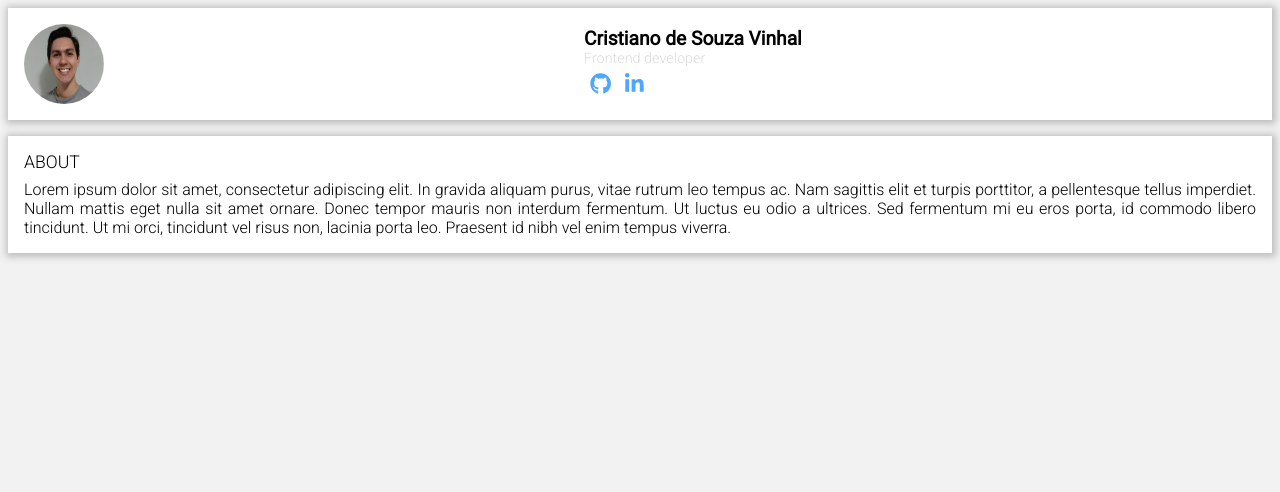
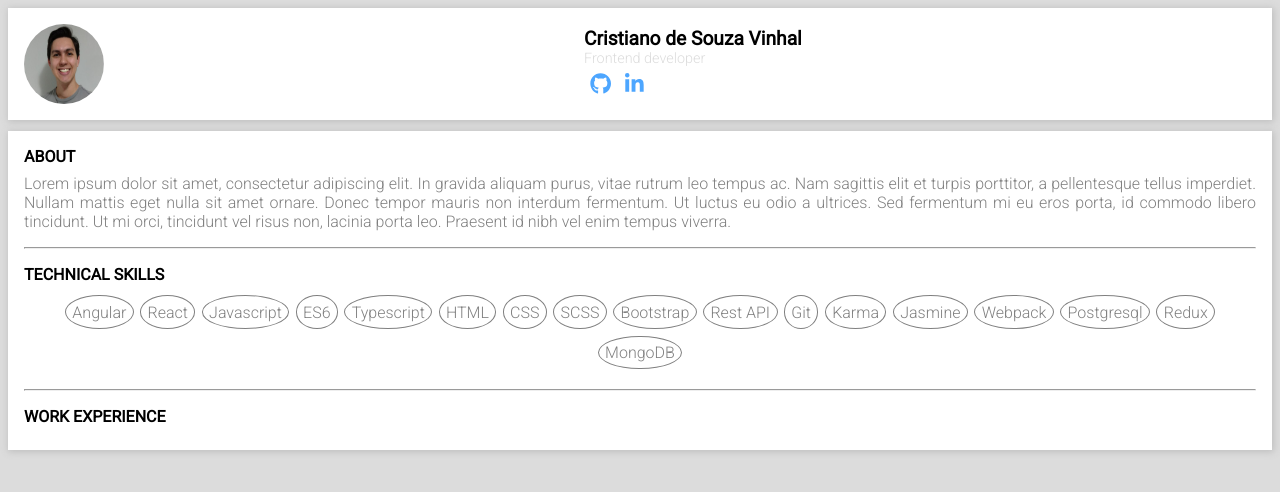
Before and after one commit to csvinhal/my-pages, a React (Create React App) app: page / in a window 1280 px wide. Shown: the top 492 px of the page. Built offline with nearby package versions, Linux system fonts and the light colour scheme.

Commit message:
added technical skills

```diff
--- a/src/App.scss
+++ b/src/App.scss
@@ -1,7 +1,8 @@
+@import './assets/css/base.scss';
+
 body {
-    background-color: #f2f2f2;
-    font-weight: 300;
-    font-family: 'Roboto', 'Montserrat', sans-serif;
+    background-color: $secondary-color;
+    font: normal normal 300 1rem $font-stack;
 }
 
 .container {
--- /dev/null
+++ b/src/assets/css/base.scss
@@ -0,0 +1,4 @@
+$font-stack: 'Roboto', 'Montserrat', sans-serif;
+$primary-color: #f2f2f2;
+$secondary-color: #DCDCDC;
+$text-color: #808080;
--- a/src/components/profile-body/profile-body.js
+++ b/src/components/profile-body/profile-body.js
@@ -10,6 +10,35 @@ const profileBody = () => {
             <div className="profile-body__content">
                 Lorem ipsum dolor sit amet, consectetur adipiscing elit. In gravida aliquam purus, vitae rutrum leo tempus ac. Nam sagittis elit et turpis porttitor, a pellentesque tellus imperdiet. Nullam mattis eget nulla sit amet ornare. Donec tempor mauris non interdum fermentum. Ut luctus eu odio a ultrices. Sed fermentum mi eu eros porta, id commodo libero tincidunt. Ut mi orci, tincidunt vel risus non, lacinia porta leo. Praesent id nibh vel enim tempus viverra.
             </div>
+            <hr />
+            <div className="profile-body__title">
+                Technical skills
+            </div>
+            <div className="profile-body__content">
+                <ul className="profile-body__content--items">
+                    <li className="profile-body__content--item">Angular</li>
+                    <li className="profile-body__content--item">React</li>
+                    <li className="profile-body__content--item">Javascript</li>
+                    <li className="profile-body__content--item">ES6</li>
+                    <li className="profile-body__content--item">Typescript</li>
+                    <li className="profile-body__content--item">HTML</li>
+                    <li className="profile-body__content--item">CSS</li>
+                    <li className="profile-body__content--item">SCSS</li>
+                    <li className="profile-body__content--item">Bootstrap</li>
+                    <li className="profile-body__content--item">Rest API</li>
+                    <li className="profile-body__content--item">Git</li>
+                    <li className="profile-body__content--item">Karma</li>
+                    <li className="profile-body__content--item">Jasmine</li>
+                    <li className="profile-body__content--item">Webpack</li>
+                    <li className="profile-body__content--item">Postgresql</li>
+                    <li className="profile-body__content--item">Redux</li>
+                    <li className="profile-body__content--item">MongoDB</li>
+                </ul>
+            </div>
+            <hr />
+            <div className="profile-body__title">
+                Work experience
+            </div>
         </div>
     );
 }
--- a/src/components/profile-body/profile-body.scss
+++ b/src/components/profile-body/profile-body.scss
@@ -1,15 +1,34 @@
+@import './../../assets/css/base.scss';
+
 .profile-body {
     background-color: white;
-    box-shadow: 1px 1px 7px 3px #bfbfbf;
-    margin-top: 1rem;
+    box-shadow: 1px 1px 7px 1px #bfbfbf;
+    margin-top: 0.7rem;
     padding: 1rem;
     >.profile-body__title {
         text-transform: uppercase;
-        font-size: 1.1rem;
+        font-weight: bold;
+        margin-bottom: 0.5rem;
     }
     >.profile-body__content {
         text-align: justify;
-        font-size: 1rem;
-        margin-top: .5rem;
+        color: $text-color;
+        >.profile-body__content--items {
+            list-style: none;
+            margin: 0;
+            padding: 0;
+            display: flex;
+            flex-wrap: wrap;
+            justify-content: center;
+            >.profile-body__content--item {
+                border: 1px solid;
+                border-radius: 50%;
+                padding: 0.4rem;
+                margin: 0.2rem;
+            }
+        }
+    }
+    hr {
+        margin: 1rem 0;
     }
 }
--- a/src/components/profile-header/profile-header.scss
+++ b/src/components/profile-header/profile-header.scss
@@ -1,6 +1,6 @@
 .profile-header {
     background-color: white;
-    box-shadow: 1px 1px 7px 3px #bfbfbf;
+    box-shadow: 1px 1px 7px 1px #bfbfbf;
     display: flex;
     flex-wrap: wrap;
     justify-content: left;
```
